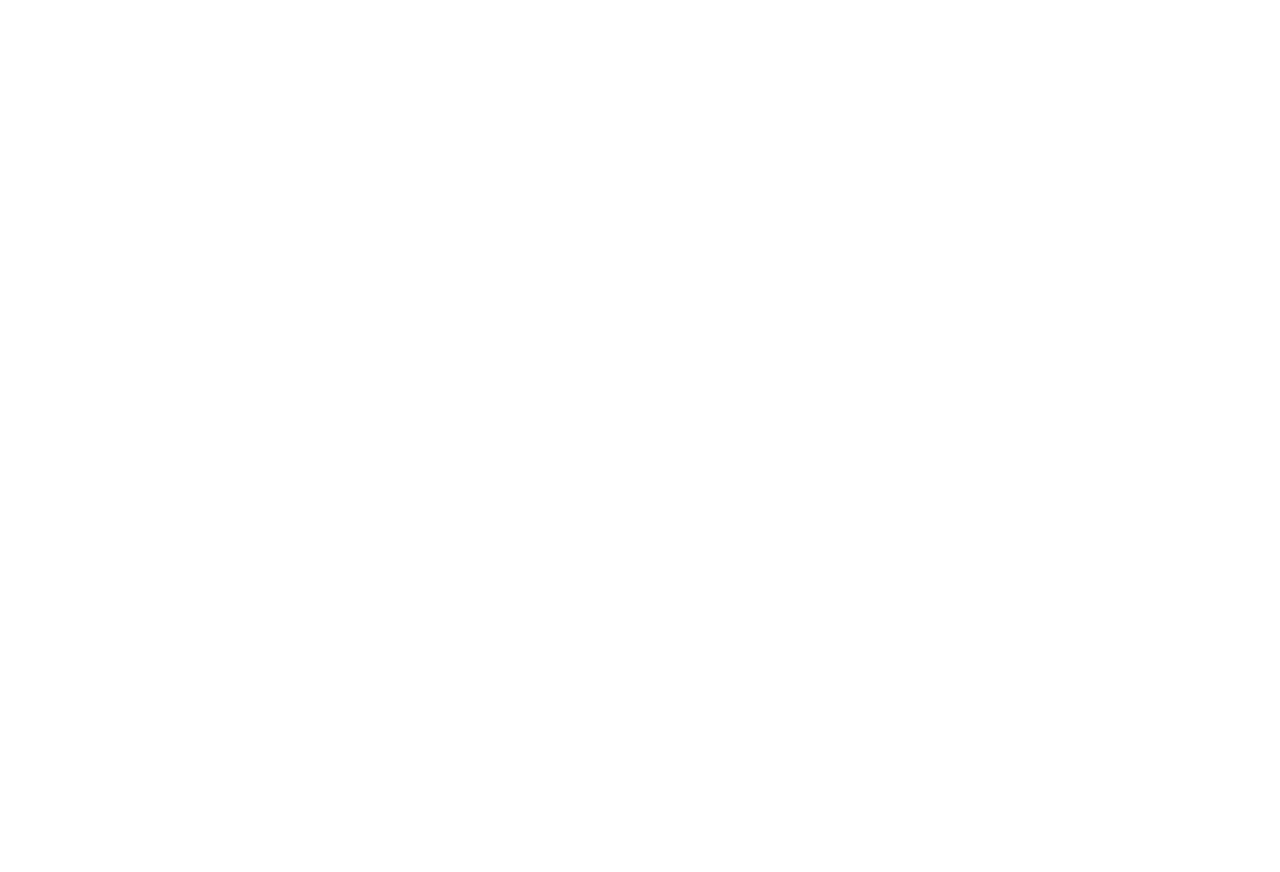
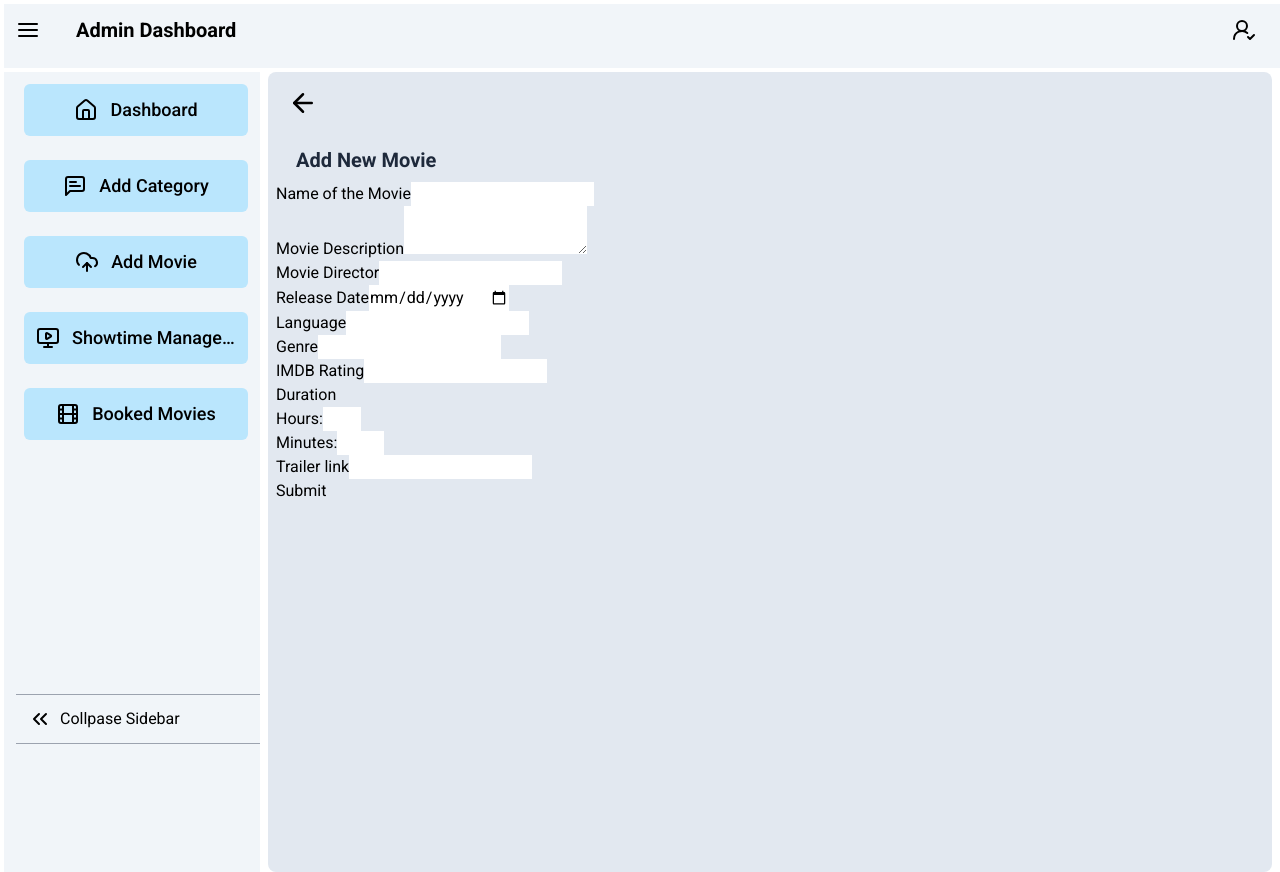
Before and after one commit to dasushan/movie-booking-react-app, a React (Vite) app: page /admin/newmovie in a window 1280 px wide. Before the commit this address had no page. Before the commit the page ends 800 px from the top, so only its background shows below. Built offline with nearby package versions, Linux system fonts and the light colour scheme.

Commit message:
creating form to add new movie

```diff
--- a/package.json
+++ b/package.json
@@ -13,7 +13,8 @@
     "lucide-react": "^0.462.0",
     "react": "^18.3.1",
     "react-dom": "^18.3.1",
-    "react-router-dom": "^7.0.1"
+    "react-router-dom": "^7.0.1",
+    "uuid": "^11.0.3"
   },
   "devDependencies": {
     "@eslint/js": "^9.15.0",
--- /dev/null
+++ b/src/Admin/NewMovie.jsx
@@ -0,0 +1,127 @@
+import { ArrowLeft } from "lucide-react"
+import{ useNavigate} from 'react-router-dom'
+import { useRef } from "react";
+import { v4 as uuidv4 } from 'uuid';
+const NewMovie =() => {
+    const navigate = useNavigate();
+    const movieNameInputRef = useRef(null);
+    const movieDescriptionInputRef = useRef(null);
+    const movieDirectorInputRef = useRef(null);
+    const releasedDateInputRef = useRef(null);
+    const movieLangInputRef = useRef(null);
+    const genreInputRef = useRef(null);
+    const ratingInputRef = useRef(null);
+    const hoursInputRef = useRef(null);
+    const minutesInputRef = useRef(null);
+    const trailerLinkInputRef = useRef(null);
+    const submitHandler =(e) => {
+        e.preventDefault();
+        const enteredMovieName = movieNameInputRef.current.value;
+        const enteredMovieDescription = movieDescriptionInputRef.current.value;
+        const enteredMovieDirector = movieDirectorInputRef.current.value;
+        const enteredReleasedDate = releasedDateInputRef.current.value;
+        const enteredMovieLang = movieLangInputRef.current.value;
+        const enteredGenre = genreInputRef.current.value;
+        const enteredRating = ratingInputRef.current.value;
+        const enteredHours = hoursInputRef.current.value;
+        const enteredMinutes = minutesInputRef.current.value;
+        const enteredTrailerLink = trailerLinkInputRef.current.value;
+        const newMovie ={
+            name: enteredMovieName,
+            description: enteredMovieDescription,
+            director: enteredMovieDirector,
+            releasedDate: enteredReleasedDate,
+            lang: enteredMovieLang,
+            genre: enteredGenre,
+            rating: enteredRating,
+            hours: enteredHours,
+            minutes: enteredMinutes,
+            trailerLink: enteredTrailerLink,
+            id: uuidv4()
+        }
+        console.log(newMovie);
+        fetch(`https://movie-website-13491-default-rtdb.asia-southeast1.firebasedatabase.app/movies.json`, {
+            method: 'POST',
+            body: JSON.stringify(newMovie),
+            headers: {
+                'Content-Type': 'application/json'
+            }
+        }).then(async (res) => {
+            try{
+                const data = await res.json();
+                console.log(data)
+            }
+            catch(e){
+                console.log(e.message);
+            }
+
+        })
+    }
+    return(
+        <div className="bg-slate-200 rounded-lg mx-2 p-2 flex-grow h-screen overflow-y-auto">
+            <div className="p-2 mb-3" onClick={() => {navigate('/admin')}}>
+                <ArrowLeft size={30} className="hover:bg-slate-300 rounded-full cursor-pointer mx-1"/>
+            </div>
+
+            <div className="text-slate-800 p-2 mx-3">
+                <p className="text-xl font-semibold">
+                    Add New Movie
+                </p>
+            </div>
+            <div>
+                <div>
+                    <form>
+                        <div>
+                            <label htmlFor="movieName">Name of the Movie</label>
+                            <input type="text" name="movieName" required ref={movieNameInputRef}/>
+                        </div>
+                        <div>
+                            <label htmlFor="movieDescription">Movie Description</label>
+                            <textarea type="text" name="movieDescription" required ref={movieDescriptionInputRef}/>
+                        </div>
+                        <div>
+                            <label htmlFor="movieDirector">Movie Director</label>
+                            <input type="text" name="movieDirector" required ref={movieDirectorInputRef}/>
+                        </div>
+                        <div>
+                            <label htmlFor="releaseDate">Release Date</label>
+                            <input type="date" name="releaseDate" required ref={releasedDateInputRef}/>
+                        </div>
+                        <div>
+                            <label htmlFor="lang">Language</label>
+                            <input type="text" name="lang" required ref={movieLangInputRef}/>
+                        </div>
+                        <div>
+                            <label htmlFor="genre">Genre</label>
+                            <input type="text" name="genre" required ref={genreInputRef}/>
+                        </div>
+                        <div>
+                            <label htmlFor="rating">IMDB Rating</label>
+                            <input type="number" name="rating" step="0.01" required ref={ratingInputRef}/>
+                        </div>
+                        <div>
+                            <p>Duration</p>
+                            <div>
+                                <label htmlFor="hours">Hours:</label>
+                                <input type="number" name="hours" min="0" max="5" step="1" required ref={hoursInputRef}/>
+                            </div>
+                            <div>
+                                <label htmlFor="minutes">Minutes:</label>
+                                <input type="number" name="minutes" min="0" max="59" step="1" required ref={minutesInputRef}/>
+                            </div>
+                        </div>
+                        <div>
+                            <label htmlFor="trailer">Trailer link</label>
+                            <input type="url" name="trailer" required ref={trailerLinkInputRef}/>
+                        </div>
+                        <div>
+                            <button type="submit" onClick={submitHandler}>Submit</button>
+                        </div>
+                    </form>
+                </div>
+            </div>
+        </div>
+    )
+}
+
+export default NewMovie
--- a/src/App.jsx
+++ b/src/App.jsx
@@ -1,5 +1,6 @@
 import { BrowserRouter, Routes, Route } from 'react-router-dom';
 import Dashboard from './Admin/Dashboard';
+import NewMovie from './Admin/NewMovie';
 import './App.css';
 
 function App() {
@@ -7,9 +8,9 @@
     <>
       <BrowserRouter>
         <Routes>
-          <Route>
-            <Route path="/admin" element={<Dashboard />} />
+          <Route path="/admin" element={<Dashboard />}>
 
+            <Route path="newmovie" element={<NewMovie />}/>
           </Route>
 
         </Routes>
```
Also changed, not shown: 1 other file (tests, documents, lock files or other folders).
